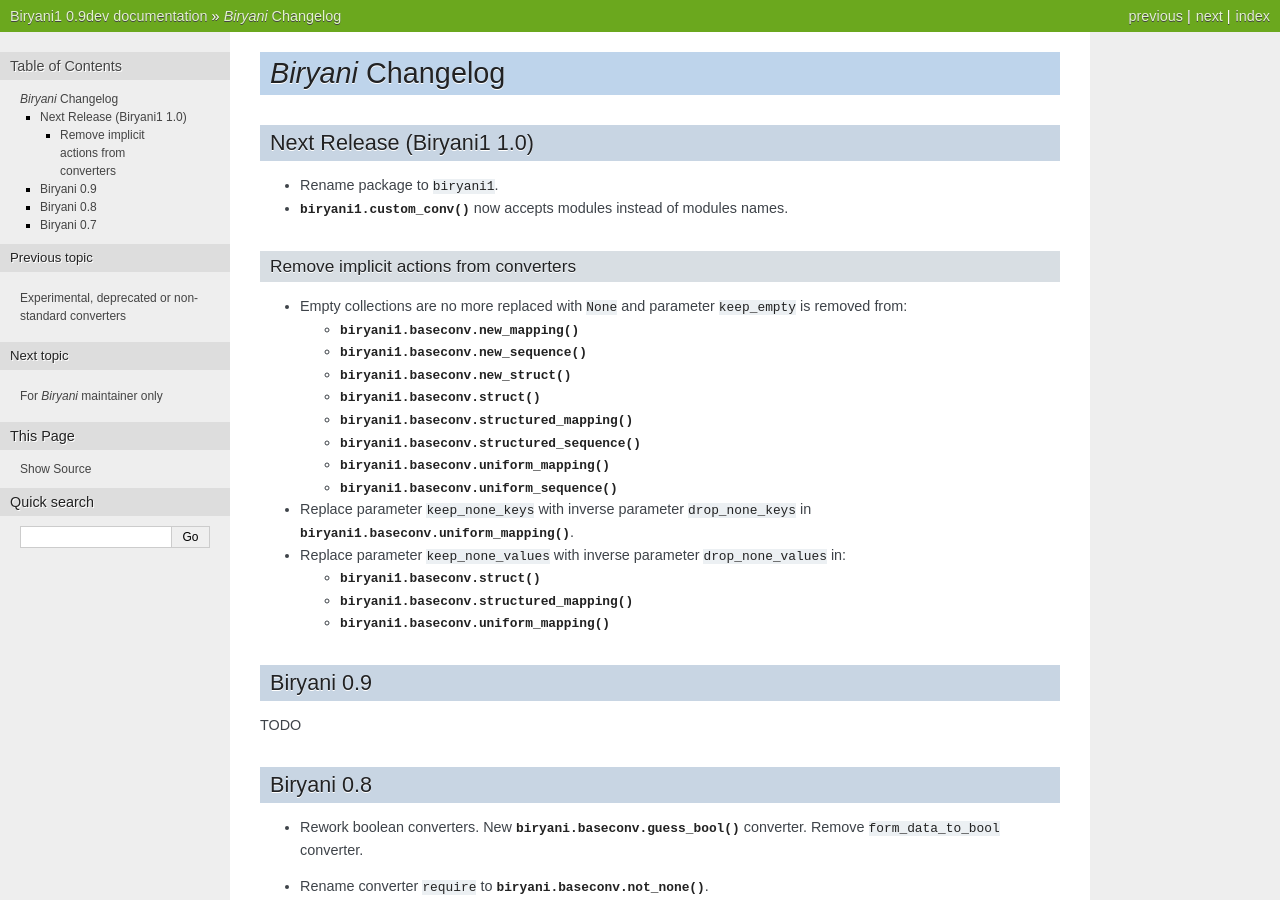
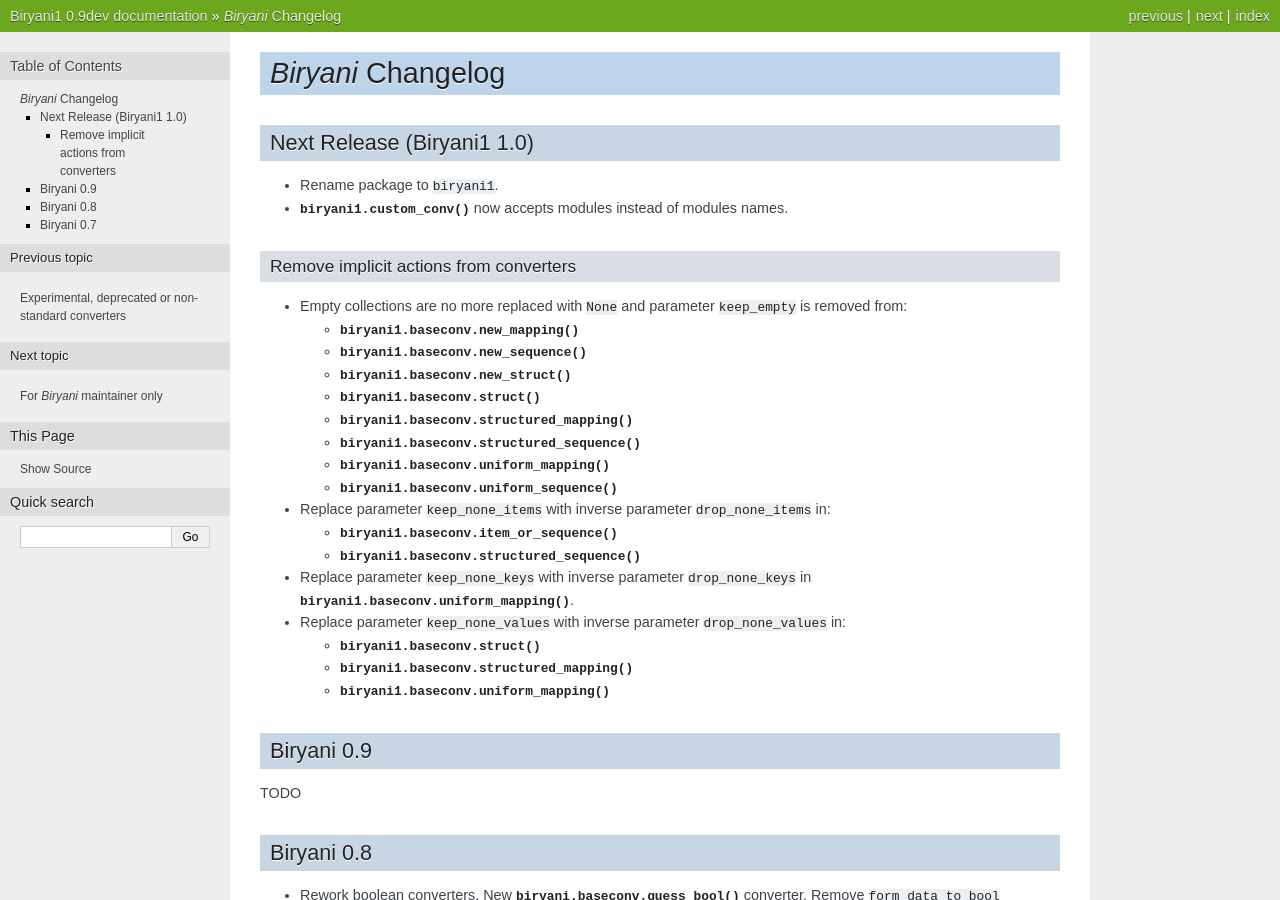
Before and after one commit to openfisca/biryani, a Sphinx documentation site: the page built from docs/source/changelog.rst, in a window 1280 px wide and 900 px high. Built offline with Sphinx 7.4.7, drawn with Linux system fonts in a browser that asks for light colours.

Commit message:
Replace parameter ``keep_none_items`` with inverse parameter ``drop_none_items``.

```diff
--- a/docs/source/changelog.rst
+++ b/docs/source/changelog.rst
@@ -31,6 +31,12 @@ Remove implicit actions from converters
   * :func:`biryani1.baseconv.uniform_mapping`
 
   * :func:`biryani1.baseconv.uniform_sequence`
+
+* Replace parameter ``keep_none_items`` with inverse parameter ``drop_none_items`` in:
+
+  * :func:`biryani1.baseconv.item_or_sequence`
+
+  * :func:`biryani1.baseconv.structured_sequence`
 
 * Replace parameter ``keep_none_keys`` with inverse parameter ``drop_none_keys`` in
   :func:`biryani1.baseconv.uniform_mapping`.
--- a/docs/source/tutorial1-web-form.rst
+++ b/docs/source/tutorial1-web-form.rst
@@ -454,7 +454,7 @@ Let's combine everything in a new version of `validate_form`:
 ...         email = conv.input_to_email,
 ...         tags = conv.pipe(
 ...             conv.function(lambda tags: u','.join(tags).split(u',')),
-...             conv.uniform_sequence(conv.input_to_slug, constructor = set),
+...             conv.uniform_sequence(conv.input_to_slug, constructor = set, drop_none_items = True),
 ...             conv.function(sorted),
 ...             ),
 ...         ))(inputs)
```
Also changed, not shown: 1 other file.
